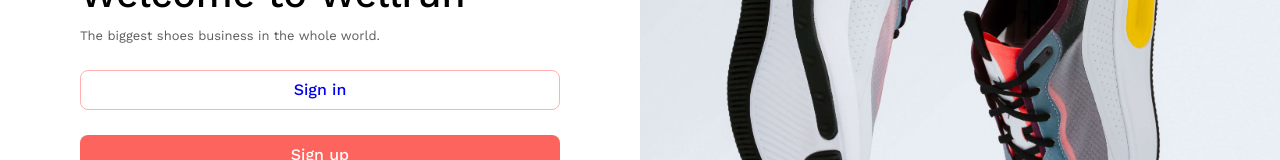
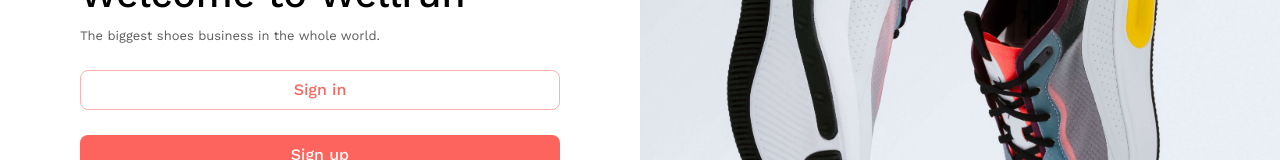
Before and after one commit to DevmianS/shoe-store-app, a Next.js app: page / in a window 1280 px wide. Shown: the part 327-487 px from the top of the page. Built offline with nearby package versions, Linux system fonts and the light colour scheme; no server answers.

Commit message:
Index problem solvd

```diff
--- a/src/components/Form/RootForm/index.js
+++ b/src/components/Form/RootForm/index.js
@@ -30,6 +30,7 @@ const RootForm = () => {
       </Typography>
 
       <Box>
+        <Link href="/sign-in">
           <Button
             sx={{
               marginBottom: isMobile ? '15px' : '25px',
@@ -39,18 +40,17 @@ const RootForm = () => {
             }}
             outlined={true}
           >
-          <Link href="/sign-in">Sign in</Link>
+            Sign in
           </Button>
-        <Button>
+        </Link>
         <Link
           href="/sign-up"
           style={{
             color: 'white',
           }}
         >
-            Sign up
+          <Button>Sign up</Button>
         </Link>
-        </Button>
       </Box>
     </Box>
   );
--- a/src/components/UI/RootMobile/index.js
+++ b/src/components/UI/RootMobile/index.js
@@ -144,20 +144,22 @@ const RootMobile = () => {
           padding: '20px 10px',
         }}
       >
-        <Button outlined={true} sx={{width: '47%'}} size="small">
-          <Link href="/sign-in">Sign in</Link>
+        <Link href="/sign-in" style={{width: '47%'}}>
+          <Button outlined={true} sx={{width: '100%'}} size="small">
+            Sign in
           </Button>
-        <Button sx={{width: '47%'}} size="small">
-          {' '}
+        </Link>
         <Link
           href="/sign-up"
           style={{
             color: 'white',
+            width: '47%',
           }}
         >
+          <Button sx={{width: '100%'}} size="small">
             Sign up
+          </Button>
         </Link>
-        </Button>
       </Box>
     </Box>
   );
```
Lines whose indentation alone changed are shown as unchanged.
